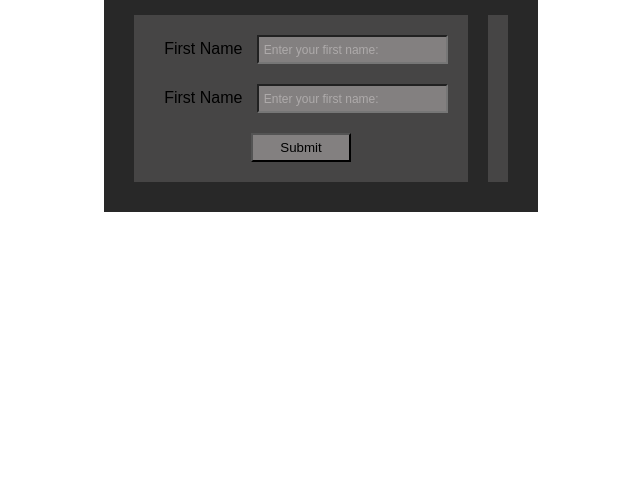
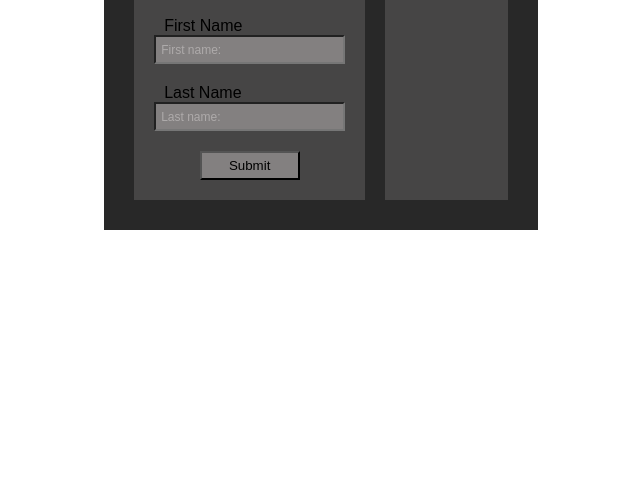
Before and after one commit to nellanjimms/UserNameCard, a plain HTML site: page index.html in a window 1280 px wide. Shown: the part 343-820 px from the top of the page, without its empty margins (319-959 px from the left). Drawn offline with Linux system fonts and the light colour scheme.

Commit message:
Added .js file

```diff
--- a/index.html
+++ b/index.html
@@ -5,35 +5,35 @@
         <meta charset="utf-8">
         <meta name="viewport" content="width= device-width, initial-scale=1.0">
         <link href="styles.css" rel="stylesheet" type="text/css">
-        <link href="LEVEL2-1.jpg" rel="icon" type="image/jpg" sizes="32 * 32">
+        <link href="/Images/LEVEL2-1.jpg" rel="icon" type="image/jpg" sizes="32 * 32">
         <script src="index.js" type="text/js"></script>
     </head>
     <body>
         <div class="container">
-            <h1 id="main-heading" class="spacing">UserName Input</h1>
+            <h1 id="main-heading">UserName Input</h1>
             <div class="content">
-                <div class="form-container">
+                <div class="formContainer">
                     <form>
-                        <div id="firtNameContainer" class="spacing">
-                          <label for="firstName" class="blueText">First Name</label>
-                          <input
-                          id="firstName"
-                          type="text"
-                          placeholder="Enter your first name:"
-                          required>
-                        </div>
-                        <div id="lastNameContainer" class="spacing">
+                        <div id="firtNameContainer">
                           <label for="firstName">First Name</label>
                           <input
                           id="firstName"
                           type="text"
-                          placeholder="Enter your first name:"
+                          placeholder="First name:"
+                          required>
+                        </div>
+                        <div id="lastNameContainer">
+                          <label for="firstName">Last Name</label>
+                          <input
+                          id="lastName"
+                          type="text"
+                          placeholder="Last name:"
                           required>
                         </div>
                         <button id="submitButton" type="submit" class="spacing">Submit</button>
                     </form>
                 </div>
-                <div class="aside-container">
+                <div class="asideContainer">
                     <aside id="sidebar"></aside>
                 </div>
             </div>
```
Also changed, not shown: index.js (+16 -0 lines).
